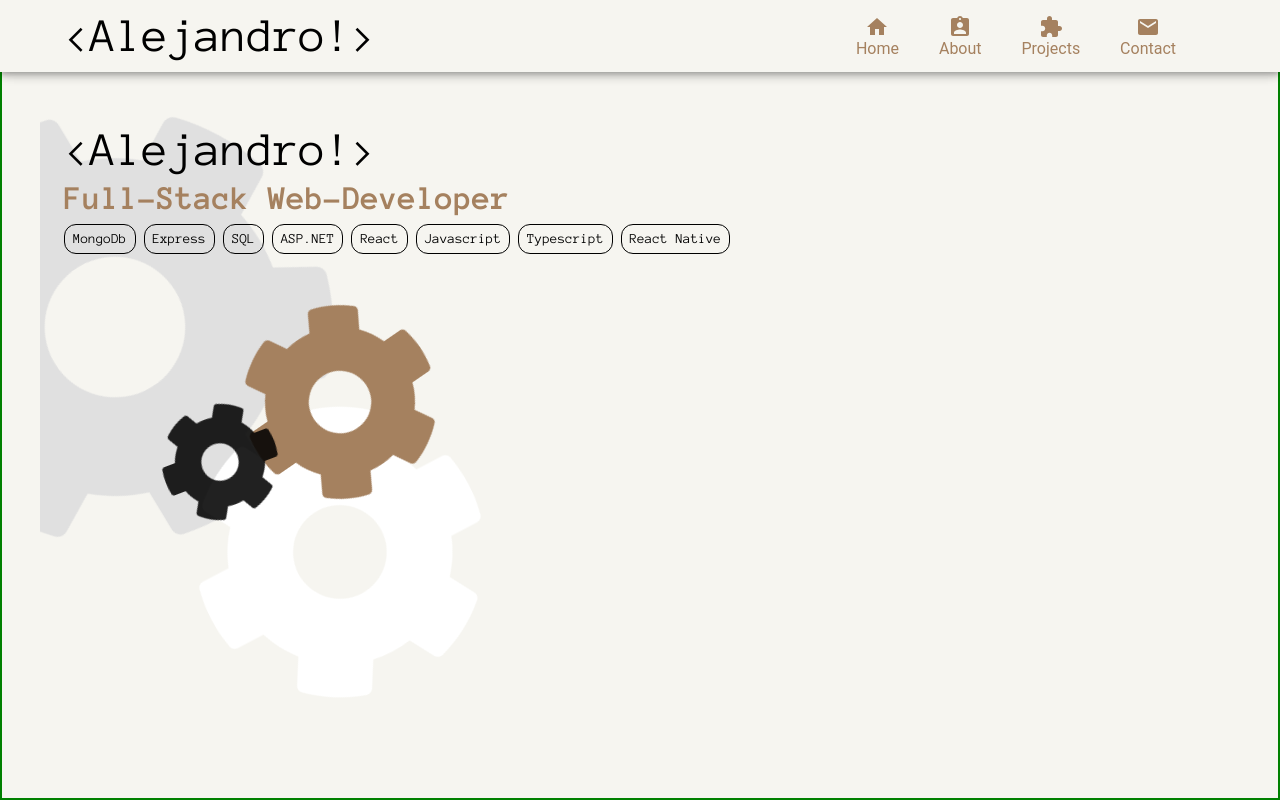
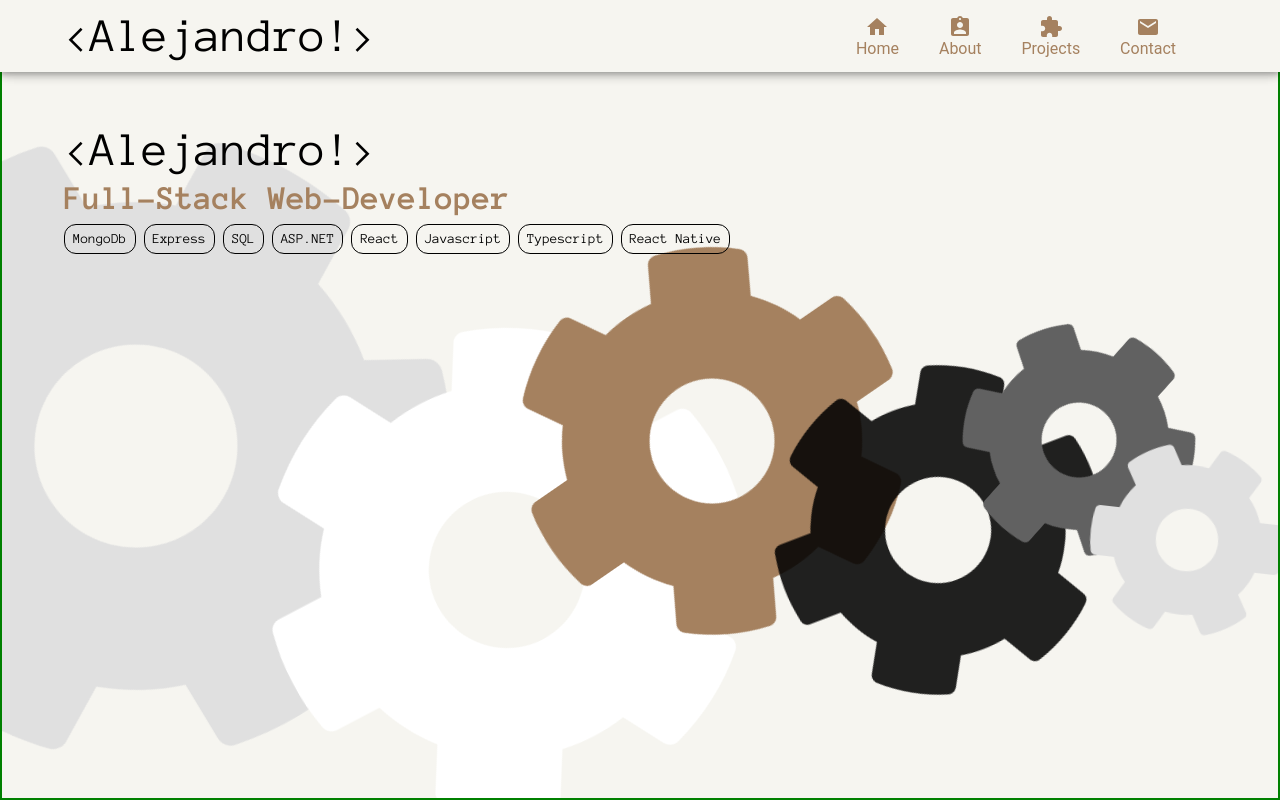
Before and after one commit to tkalejandro/modern-portfolio, a Next.js app: page / in a window 1280 px wide. Shown: the top 800 px of the page. Built offline with nearby package versions, Linux system fonts and the light colour scheme.

Commit message:
cog component created.

```diff
--- /dev/null
+++ b/src/components/CogAnimation/CogAnimation.tsx
@@ -0,0 +1,66 @@
+import { Box, css, keyframes } from '@mui/material';
+import { FaCog } from "react-icons/fa";
+import React from 'react';
+
+/**
+ * Cog Animation Component
+ * @returns
+ */
+
+interface CogAnimationProps {
+    /**
+     * Children
+     */
+    children: React.ReactNode
+    /**
+     * Information to place the Cogs
+     */
+    data: CogConfig[]
+}
+
+export type CogConfig = {
+    id: number,
+    top: string | number,
+    left: string | number,
+    size: number | string,
+    color: string,
+    seconds: number,
+    reverse: boolean,
+}
+
+const CogAnimation = ({ children, data }: CogAnimationProps) => {
+
+    const move360 = keyframes`
+    from {
+        transform: rotate(0deg);
+    }
+    to {
+        transform: rotate(360deg);
+    }`
+
+    return (
+        <Box sx={{ height: '100%', width: '100%', maxWidth: '1536px', position: 'relative', overflow: 'hidden' }}>
+            {children}
+            {
+                data?.map((cog) => {
+                    return (
+                        <Box key={cog.id} component="span" >
+                            <FaCog
+                                color={cog.color}
+                                size={cog.size}
+                                css={css`
+                                position: absolute;
+                                top: ${cog.top};
+                                left: ${cog.left};
+                                animation: ${move360} ${cog.seconds}s linear infinite ${cog.reverse && 'reverse'}
+                                `}
+                            />
+                        </Box>
+                    )
+                })
+            }
+        </Box>
+    );
+};
+
+export default CogAnimation;
--- /dev/null
+++ b/src/components/index.ts
@@ -0,0 +1,2 @@
+export { default as Title} from './Title/Title'
+export { default as CogAnimation} from './CogAnimation/CogAnimation'
--- a/src/modules/LandingPage/components/Banner/Banner.tsx
+++ b/src/modules/LandingPage/components/Banner/Banner.tsx
@@ -1,7 +1,9 @@
-import { Box, Container, Grid, Paper, styled, Typography } from '@mui/material';
+import { Box, Container, Grid, Paper, styled, Typography, useMediaQuery, useTheme } from '@mui/material';
 import React from 'react';
+import { CogAnimation } from '../../../../components';
+import { CogConfig } from '../../../../components/CogAnimation/CogAnimation';
 import { LandingPageIds } from '../../../../constants';
-import CogAnimation from './components/CogAnimation/CogAnimation';
+
 
 /**
  * Principal Banner. Quick information of my skills
@@ -9,7 +11,61 @@ import CogAnimation from './components/CogAnimation/CogAnimation';
  */
 const Banner = () => {
 
+    const theme = useTheme()
+
     const data: string[] = ['MongoDb', 'Express', 'SQL', 'ASP.NET', 'React', 'Javascript', 'Typescript', 'React Native']
+
+    const cogdataSmall: CogConfig[] = [
+        { id: 1, top: "100px", left: "-15%", size: '450px', color: theme.palette.grey[300], seconds: 80, reverse: true },
+        { id: 2, top: "400px", left: "20%", size: '300px', color: theme.palette.background.paper, seconds: 40, reverse: false },
+        { id: 3, top: "300px", left: "50%", size: '200px', color: theme.palette.secondary.main, seconds: 20, reverse: true },
+        { id: 4, top: "400px", left: "75%", size: '120px', color: theme.palette.text.primary, seconds: 10, reverse: false },
+    ]
+
+    const cogdataMedium: CogConfig[] = [
+        { id: 1, top: "20%", left: "-25%", size: '550px', color: theme.palette.grey[300], seconds: 80, reverse: true },
+        { id: 2, top: "40%", left: "25%", size: '400px', color: theme.palette.background.paper, seconds: 40, reverse: false },
+        { id: 3, top: "30%", left: "50%", size: '300px', color: theme.palette.secondary.main, seconds: 20, reverse: true },
+        { id: 4, top: "45%", left: "75%", size: '240px', color: theme.palette.text.primary, seconds: 10, reverse: false },
+    ]
+
+    const cogdataLarge: CogConfig[] = [
+        { id: 1, top: "20%", left: "-20%", size: '600px', color: theme.palette.grey[300], seconds: 80, reverse: true },
+        { id: 2, top: "40%", left: "20%", size: '450px', color: theme.palette.background.paper, seconds: 40, reverse: false },
+        { id: 3, top: "30%", left: "40%", size: '350px', color: theme.palette.secondary.main, seconds: 20, reverse: true },
+        { id: 4, top: "45%", left: "60%", size: '290px', color: theme.palette.text.primary, seconds: 10, reverse: false },
+        { id: 5, top: "40%", left: "80%", size: '240px', color: theme.palette.grey[700], seconds: 5, reverse: true },
+    ]
+
+    const cogdataExtraLarge: CogConfig[] = [
+        { id: 1, top: "15%", left: "-15%", size: '650px', color: theme.palette.grey[300], seconds: 80, reverse: true },
+        { id: 2, top: "40%", left: "20%", size: '500px', color: theme.palette.background.paper, seconds: 40, reverse: false },
+        { id: 3, top: "30%", left: "40%", size: '400px', color: theme.palette.secondary.main, seconds: 20, reverse: true },
+        { id: 4, top: "45%", left: "60%", size: '340px', color: theme.palette.text.primary, seconds: 10, reverse: false },
+        { id: 5, top: "40%", left: "75%", size: '240px', color: theme.palette.grey[700], seconds: 5, reverse: true },
+        { id: 6, top: "55%", left: "85%", size: '200px', color: theme.palette.grey[300], seconds: 2.5, reverse: false },
+
+    ]
+
+    const isSmall = useMediaQuery(theme.breakpoints.down('sm'));
+    const isMedium= useMediaQuery(theme.breakpoints.up('sm'));
+
+    const isLarge = useMediaQuery(theme.breakpoints.up('md'));
+
+    const isExtraLarge = useMediaQuery(theme.breakpoints.up('lg'));
+
+
+    const cogDataToUse = () : CogConfig[] => {
+       if(isExtraLarge) {
+           return cogdataExtraLarge
+       } else if(isLarge) {
+           return cogdataLarge
+       } else if (isMedium) {
+           return cogdataMedium
+       } else {
+           return cogdataSmall
+       }
+    }
 
     return (
         <Box
@@ -21,7 +77,11 @@ const Banner = () => {
                 minHeight: "100vh",
                 height: "100vh",
             })}>
-            <Container sx={{ overflow: 'hidden', position: 'relative', py:15, height: '100%', display: 'flex', justifyContent: 'flex-start', flexDirection:'column'}}>
+            <CogAnimation
+                data={cogDataToUse()}
+            >
+                <Container sx={{ py: 15, height: '100%', display: 'flex', justifyContent: 'flex-start', flexDirection: 'column' }}>
+
                     <Box sx={{
                         zIndex: 2
                     }}>                <Typography variant="h3">{"<Alejandro!>"}</Typography>
@@ -38,7 +98,6 @@ const Banner = () => {
                                             py: 0.5,
                                             border: 1,
                                             borderRadius: '12px'
-
                                         }}
                                         my={0.5} mr={1} p={0.5} key={str}>{str}</Typography>
                                 })
@@ -46,9 +105,8 @@ const Banner = () => {
                         </Box>
                     </Box>
 
-                <CogAnimation />
                 </Container>
-
+            </CogAnimation>
         </Box>
     );
 };
--- a/src/modules/LandingPage/components/Banner/components/CogAnimation/CogAnimation.tsx
+++ /dev/null
@@ -1,61 +0,0 @@
-import { Box, Container, css, Grid, keyframes, Paper, styled, Typography, useTheme } from '@mui/material';
-import { FaCog } from "react-icons/fa";
-import React from 'react';
-
-/**
- * Cog Animation Component
- * @returns
- */
-const CogAnimation = () => {
-
-    const theme = useTheme()
-
-    const move360 = keyframes`
-    from {
-        transform: rotate(0deg);
-    }
-    to {
-        transform: rotate(360deg);
-    }
-`
-    type CogConfig = {
-        id: number,
-        top: string | number,
-        left: string | number,
-        size: number | string,
-        color: string,
-        seconds: number,
-        reverse: boolean,
-    }
-
-    const data: CogConfig[] = [
-        { id: 1, top: "100px", left: "-150px", size: '450px', color: theme.palette.grey[300], seconds: 80, reverse: true },
-        { id: 2, top: "400px", left: "150px", size: '300px', color: theme.palette.background.paper, seconds: 40,reverse: false},
-        { id: 3, top: "300px", left: "200px", size: '200px', color: theme.palette.secondary.main ,seconds: 20,reverse: true},
-        { id: 4, top: "400px", left: "120px", size: '120px', color: theme.palette.text.primary, seconds: 10,reverse: false},
-    ]
-    return (
-        <Box>
-            {
-                data.map((cog) => {
-                    return (
-                        <Box key={cog.id} component="span" >
-                            <FaCog
-                            color={cog.color}
-                            size={cog.size}
-                                css={css`
-                                position: absolute;
-                                top: ${cog.top};
-                                left: ${cog.left};
-                                animation: ${move360} ${cog.seconds}s linear infinite ${cog.reverse && 'reverse'}
-                                `}
-                            />
-                        </Box>
-                    )
-                })
-            }
-        </Box>
-    );
-};
-
-export default CogAnimation;
```
Lines whose indentation alone changed are shown as unchanged.
